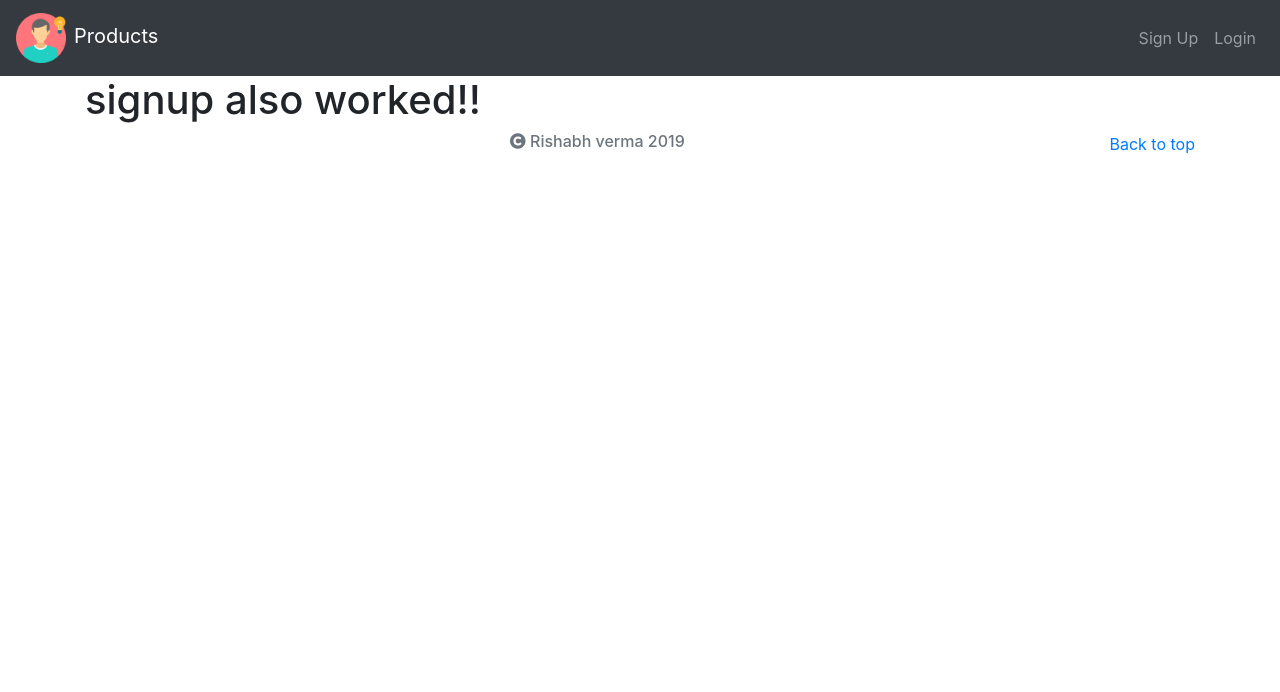
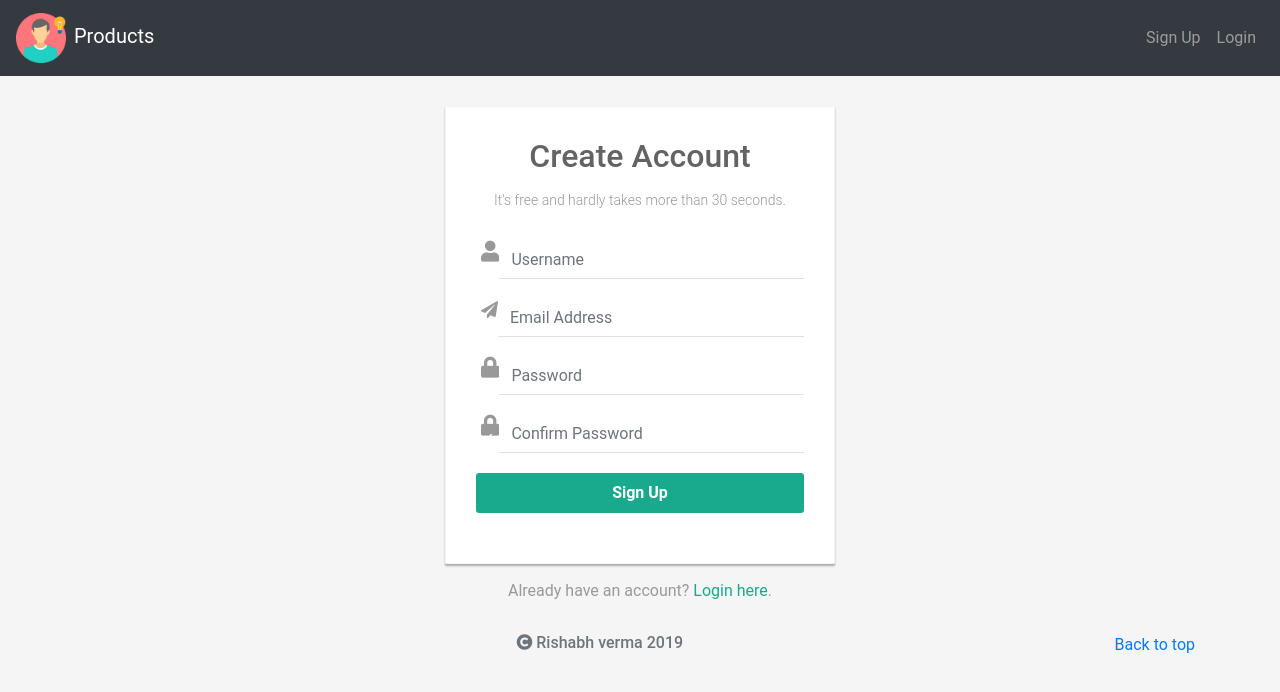
Before and after one commit to RishabhVerma098/product-hunt, a Django app: page /accounts/signup/ in a window 1280 px wide. Shown: the top 692 px of the page. Run offline with Django 3.2, Linux system fonts and the light colour scheme; some libraries are stand-ins or nearby versions.

Commit message:
creted signup page html

```diff
--- a/account/templates/account/signup.html
+++ b/account/templates/account/signup.html
@@ -1,4 +1,68 @@
 {% extends 'base.html' %} {% block content %}
+<div class="signup-form">
+  <form action="/examples/actions/confirmation.php" method="post">
+    <h2>Create Account</h2>
+    <p class="lead">It's free and hardly takes more than 30 seconds.</p>
+    <div class="form-group">
+      <div class="input-group">
+        <span class="input-group-addon"><i class="fa fa-user"></i></span>
+        <input
+          type="text"
+          class="form-control"
+          name="username"
+          placeholder="Username"
+          required="required"
+        />
+      </div>
+    </div>
+    <div class="form-group">
+      <div class="input-group">
+        <span class="input-group-addon"><i class="fa fa-paper-plane"></i></span>
+        <input
+          type="email"
+          class="form-control"
+          name="email"
+          placeholder="Email Address"
+          required="required"
+        />
+      </div>
+    </div>
+    <div class="form-group">
+      <div class="input-group">
+        <span class="input-group-addon"><i class="fa fa-lock"></i></span>
+        <input
+          type="text"
+          class="form-control"
+          name="password"
+          placeholder="Password"
+          required="required"
+        />
+      </div>
+    </div>
+    <div class="form-group">
+      <div class="input-group">
+        <span class="input-group-addon">
+          <i class="fa fa-lock"></i>
+          <i class="fa fa-check"></i>
+        </span>
+        <input
+          type="text"
+          class="form-control"
+          name="confirm_password"
+          placeholder="Confirm Password"
+          required="required"
+        />
+      </div>
+    </div>
+    <div class="form-group">
+      <button type="submit" class="btn btn-primary btn-block btn-lg">
+        Sign Up
+      </button>
+    </div>
+  </form>
+  <div class="text-center">
+    Already have an account? <a href="#">Login here</a>.
+  </div>
+</div>
 
-<h1>signup also worked!!</h1>
 {% endblock%}
--- a/producthunt/templates/base.html
+++ b/producthunt/templates/base.html
@@ -34,6 +34,94 @@
         .bd-placeholder-img-lg {
           font-size: 3.5rem;
         }
+      }
+    </style>
+    <style type="text/css">
+      body {
+        color: #999;
+        background: #f5f5f5;
+        font-family: "Roboto", sans-serif;
+      }
+      .form-control,
+      .form-control:focus,
+      .input-group-addon {
+        border-color: #e1e1e1;
+        border-radius: 0;
+      }
+      .signup-form {
+        width: 390px;
+        margin: 0 auto;
+        padding: 30px 0;
+      }
+      .signup-form h2 {
+        color: #636363;
+        margin: 0 0 15px;
+        text-align: center;
+      }
+      .signup-form .lead {
+        font-size: 14px;
+        margin-bottom: 30px;
+        text-align: center;
+      }
+      .signup-form form {
+        border-radius: 1px;
+        margin-bottom: 15px;
+        background: #fff;
+        border: 1px solid #f3f3f3;
+        box-shadow: 0px 2px 2px rgba(0, 0, 0, 0.3);
+        padding: 30px;
+      }
+      .signup-form .form-group {
+        margin-bottom: 20px;
+      }
+      .signup-form label {
+        font-weight: normal;
+        font-size: 13px;
+      }
+      .signup-form .form-control {
+        min-height: 38px;
+        box-shadow: none !important;
+        border-width: 0 0 1px 0;
+      }
+      .signup-form .input-group-addon {
+        max-width: 42px;
+        text-align: center;
+        background: none;
+        border-width: 0 0 1px 0;
+        padding-left: 5px;
+      }
+      .signup-form .btn {
+        font-size: 16px;
+        font-weight: bold;
+        background: #19aa8d;
+        border-radius: 3px;
+        border: none;
+        min-width: 140px;
+        outline: none !important;
+      }
+      .signup-form .btn:hover,
+      .signup-form .btn:focus {
+        background: #179b81;
+      }
+      .signup-form a {
+        color: #19aa8d;
+        text-decoration: none;
+      }
+      .signup-form a:hover {
+        text-decoration: underline;
+      }
+      .signup-form .fa {
+        font-size: 21px;
+      }
+      .signup-form .fa-paper-plane {
+        font-size: 17px;
+      }
+      .signup-form .fa-check {
+        color: #fff;
+        left: 9px;
+        top: 18px;
+        font-size: 7px;
+        position: absolute;
       }
     </style>
   </head>
```
